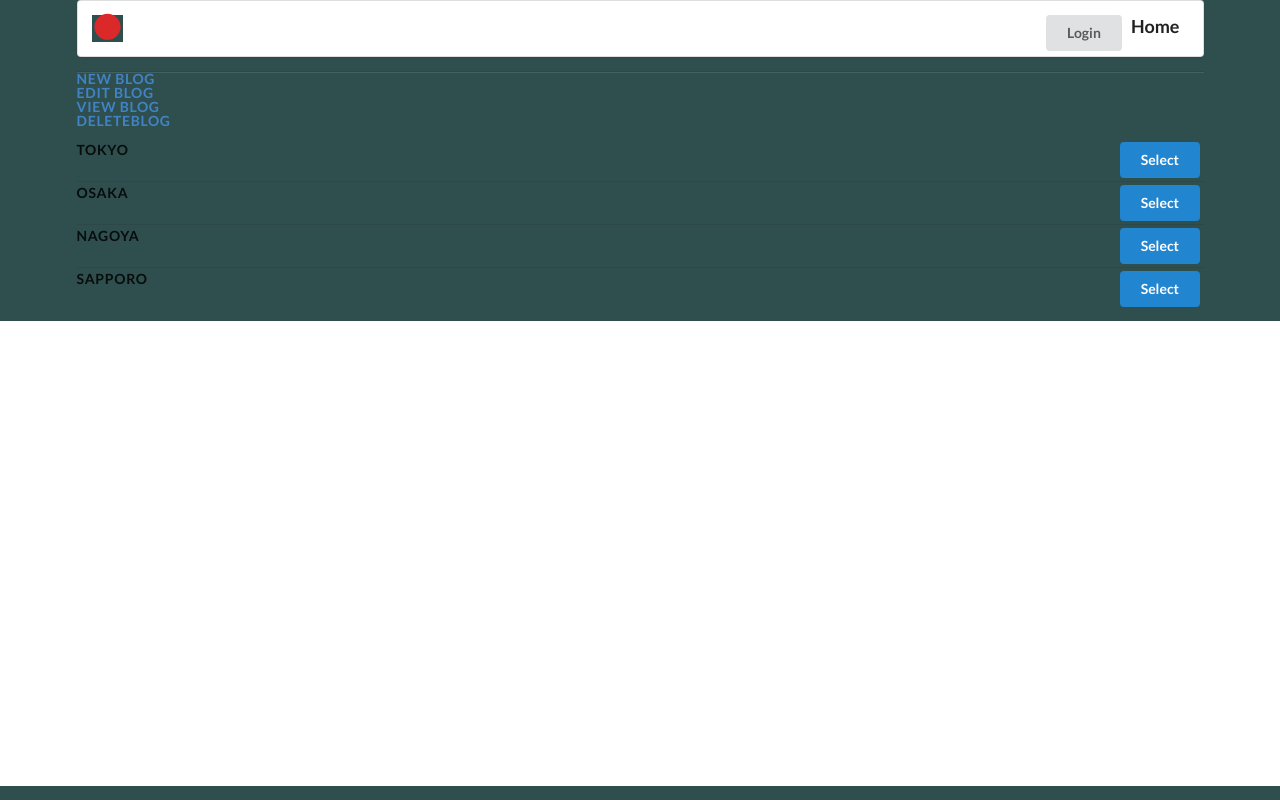
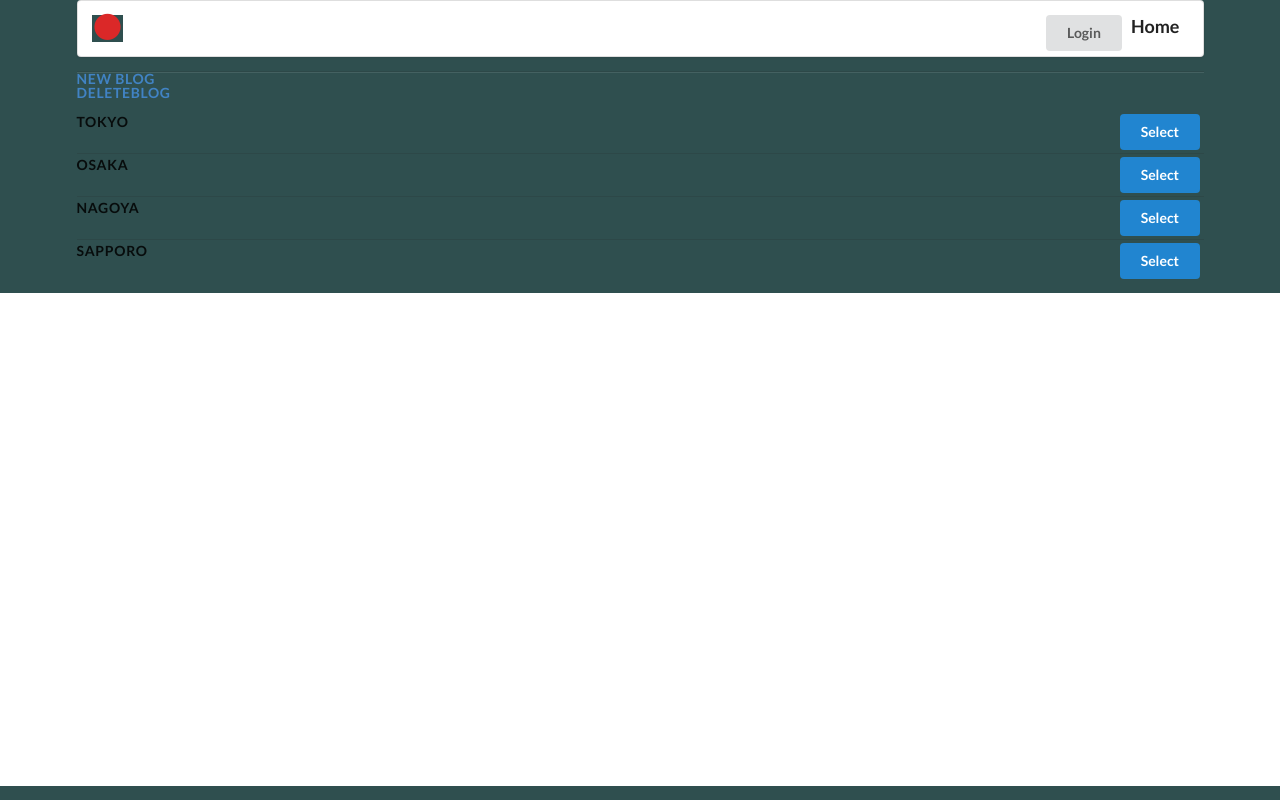
Before and after one commit to MarcusYSera/glfsblog, a React (Create React App) app: page / in a window 1280 px wide. Built offline with nearby package versions, Linux system fonts and the light colour scheme.

Commit message:
worked out destructuring and validation errors

```diff
--- a/src/components/blogs/BlogList.js
+++ b/src/components/blogs/BlogList.js
@@ -9,18 +9,20 @@ import { selectBlog } from '../../actions';
 
 class BlogList extends Component {
   renderList() {
-    const { blogs, selectBlog } = this.props;
+    const { blogs, selectBlog: sB } = this.props;
     return blogs.map((blog) => {
       return (
         <div className="item" key={blog.title}>
           <div className="right floated content">
+            <Link to="/blogs/view">
               <button
                 type="submit"
                 className="ui button primary"
-              onClick={() => selectBlog(blog)}
+                onClick={() => sB(blog)}
               >
                 Select
               </button>
+            </Link>
           </div>
           <div className="content">{blog.title}</div>
         </div>
@@ -35,14 +37,6 @@ class BlogList extends Component {
           New Blog
         </Link>
         <br />
-        <Link to="/blogs/edit" className="item">
-          Edit Blog
-        </Link>
-        <br />
-        <Link to="/blogs/view" className="item">
-          View Blog
-        </Link>
-        <br />
         <Link to="/blogs/delete" className="item">
           DeleteBlog
         </Link>
@@ -53,6 +47,7 @@ class BlogList extends Component {
 }
 
 const mapStateToProps = (state) => {
+  // console.log(state);
   return { blogs: state.blogs };
 };
 
--- a/src/components/blogs/BlogShow.js
+++ b/src/components/blogs/BlogShow.js
@@ -1,7 +1,7 @@
 import React from 'react';
-// import { Link } from 'react-router-dom';
-// import faker from 'faker';
+import { Link } from 'react-router-dom';
 import { connect } from 'react-redux';
+import PropTypes from 'prop-types';
 
 const BlogShow = ({ blog }) => {
   if (!blog) {
@@ -9,6 +9,7 @@ const BlogShow = ({ blog }) => {
   }
   return (
     <div>
+      <Link to="/blogs/edit">Edit</Link>
       <h1>{blog.title}</h1>
       <div>{blog.date}</div>
     </div>
@@ -19,4 +20,12 @@ const mapStateToProps = (state) => {
   return { blog: state.selectedBlog };
 };
 
+BlogShow.propTypes = {
+  blog: PropTypes.arrayOf(PropTypes.object),
+};
+
+BlogShow.defaultProps = {
+  blog: {},
+};
+
 export default connect(mapStateToProps)(BlogShow);
```
Lines whose indentation alone changed are shown as unchanged.
